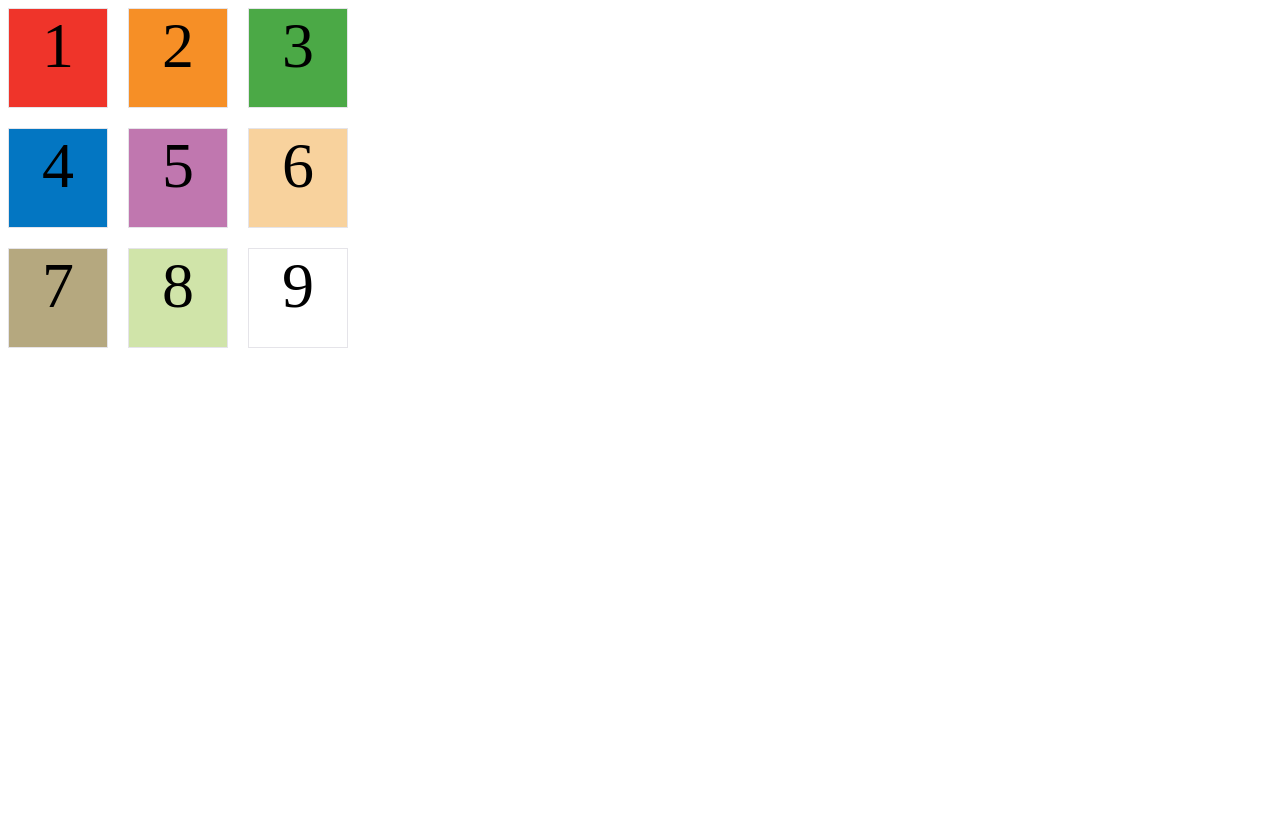
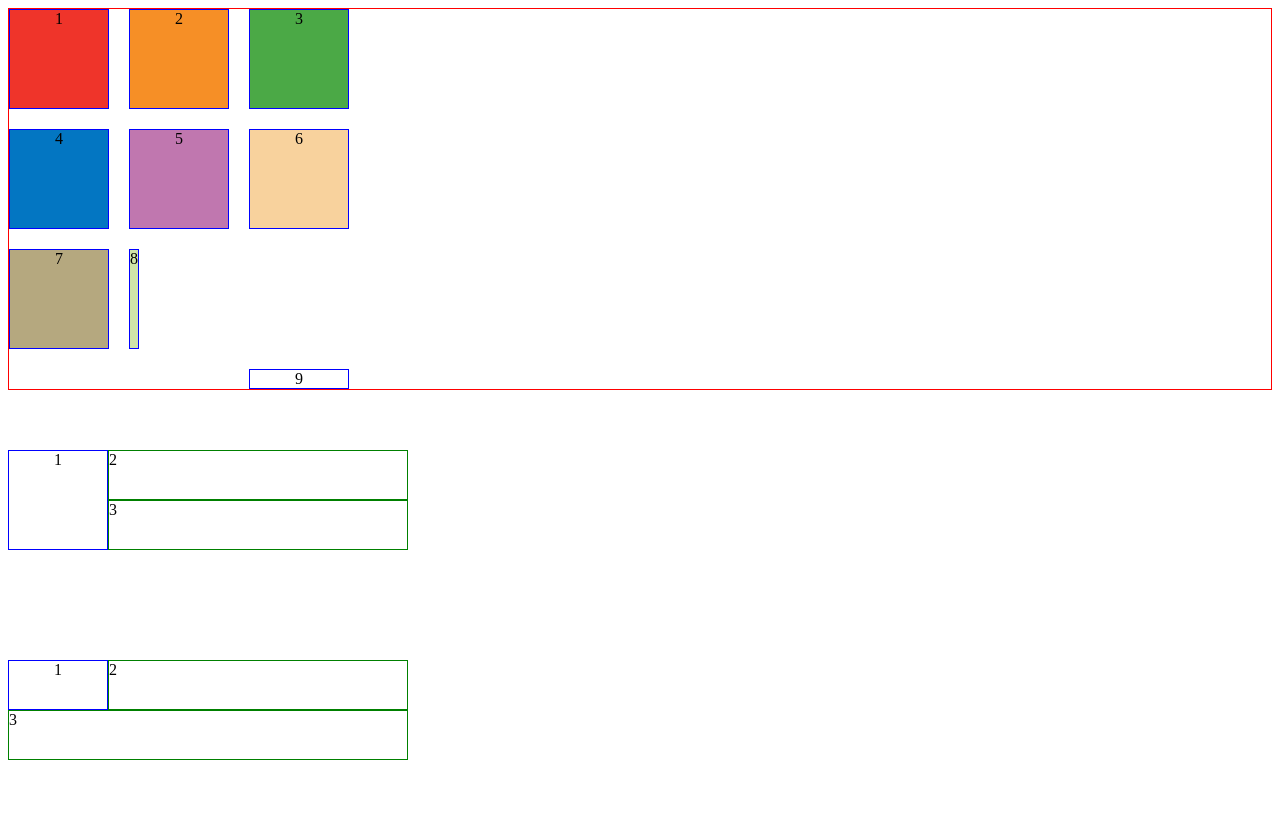
Before and after one commit to duuliy/css3-use, a plain HTML site: page grid.html in a window 1280 px wide. Drawn offline with Linux system fonts and the light colour scheme.

Commit message:
feat: 通过grid做响应式

```diff
--- a/grid.html
+++ b/grid.html
@@ -8,13 +8,24 @@
   <title>Document</title>
   <style>
     #container {
+      border: 1px solid red;
       display: grid;
-            /* 列宽 3个代表三列*/
-            grid-template-columns: 100px 100px 100px;
+      /* 列宽 3个代表三列,方括号代表网格线的的名字方便以后引用*/
+      grid-template-columns: [c1] 100px [c2] 100px [c3] 100px [c4];
+      /* grid-template-columns: 20% 30% 50%; */
+
+      /* 网格布局提供了fr关键字（fraction 的缩写，意为"片段"）。如果两列的宽度分别为1fr和2fr，就表示后者是前者的两倍 */
+      /* grid-template-columns: 1fr 2fr 2fr; */
+
+      /* 长度范围,最小值和最大值。 */
+      /* grid-template-columns: 1fr 1fr minmax(100px, 1fr); */
+
       /* 行高 每一行的高度*/
       grid-template-rows: 100px 100px 100px;
 
+      /* 避免数值多了重复写入 */
       /* grid-template-columns: repeat(3, 33.33%); */
+
       /* 行间距 */
       grid-row-gap: 20px;
       /* 列间距 */
@@ -23,14 +34,34 @@
       grid-template-areas: 'a b c'
         'd e f'
         'g h i';
+
       /* "先行后列" */
       /* grid-auto-flow: column; */
+
+      /* 剩余块自动添置上去 */
+      /* grid-auto-flow: row dense; */
+
+      /* 自动填充：单元格的大小是固定的，但是容器的大小不确定 */
+      /* grid-template-columns: repeat(auto-fill, 200px); */
+
+      /* 设置单元格内容的水平和垂直位置 */
+      /* justify-items: center;
+            align-items: center; */
+
+      /* 水平垂直居中 */
+      /* justify-content: center; */
+      /* align-content: center; */
+
+      /* 单独item设置了位置grid-row-start等，才会其作用 */
+      /* grid-auto-rows: 50px;
+            grid-auto-columns: 50px; */
     }
 
     .item {
-            font-size: 4em;
+      /* font-size: 4em; */
       text-align: center;
-            border: 1px solid #e5e4e9;
+      /* border: 1px solid #e5e4e9; */
+      border: 1px solid blue;
     }
 
     .item-1 {
@@ -39,6 +70,8 @@
 
     .item-2 {
       background-color: #f68f26;
+      /* grid-column-start:2;
+            grid-column-end: 3;  */
     }
 
     .item-3 {
@@ -63,6 +96,71 @@
 
     .item-8 {
       background-color: #d0e4a9;
+
+      /* 跟flex一样 */
+      justify-self: start;
+      /* align-self: start; */
+    }
+
+    .item-9 {
+      /* grid-column-start属性：左边框所在的垂直网格线
+      grid-column-end属性：右边框所在的垂直网格线
+      grid-row-start属性：上边框所在的水平网格线
+      grid-row-end属性：下边框所在的水平网格线 */
+      /* grid-column-start: span 2 跨域2个网格*/
+      grid-column-start: 3;
+      grid-row-start: 4;
+    }
+
+    /* 通过grid做响应式样式1 */
+    .container2 {
+      display: grid;
+      grid-template-columns: 100px 300px;
+      grid-template-rows: 50px 50px 50px;
+      grid-auto-rows: 50px;
+      margin-top: 60px;
+      grid-template-areas: 'a b'
+        'c d'
+    }
+
+    .itemGroup {
+      border: 1px solid red;
+      display: grid;
+      grid-auto-flow: column;
+      grid-template-columns: 300px 300px;
+      grid-template-rows: 50px 50px;
+    }
+
+    .item-11 {
+      grid-row-start: span 2;
+    }
+
+    .item-22 {
+      border: 1px solid green;
+    }
+
+    .item-33 {
+      border: 1px solid green;
+      /* 把当前item放置在某个位置 */
+      /* grid-area: d; */
+    }
+
+    /* 通过grid做响应式样式2 */
+    .item-111 {
+      /* grid-row-start: span 2; */
+    }
+
+    .item-222 {
+      /* grid-row-start: 2;
+          grid-column-start: 2; */
+      border: 1px solid green;
+    }
+
+    .item-333 {
+      border: 1px solid green;
+      /* 把当前item放置在某个位置 */
+      /* grid-area: d; */
+      grid-column-start: span 2;
     }
   </style>
 </head>
@@ -80,6 +178,18 @@
     <div class="item item-8">8</div>
     <div class="item item-9">9</div>
   </div>
+
+  <div class="container2">
+    <div class="item item-11">1</div>
+    <div class="item-22">2</div>
+    <div class="item-33">3</div>
+  </div>
+
+  <div class="container2">
+    <div class="item item-111">1</div>
+    <div class="item-222">2</div>
+    <div class="item-333">3</div>
+  </div>
   <script>
 
   </script>
```
Lines whose indentation alone changed are shown as unchanged.
